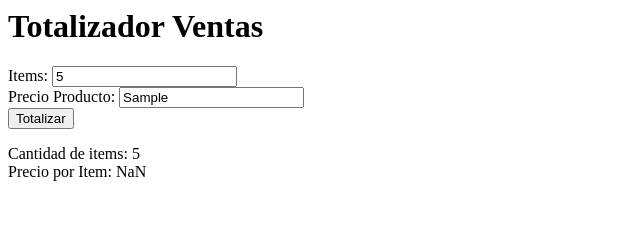
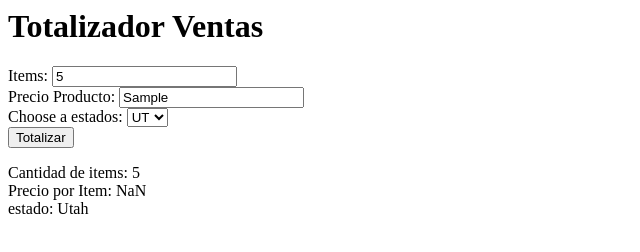
Before and after one commit to Luferchoo/proyecto_totalizador, a website built with Parcel: page index.html in a window 1280 px wide. Both pictures are taken after typing "5", "Sample" into the empty fields and a click on the input "Totalizar". Shown: the whole page, without its empty margins (0-640 px from the left). Built offline with nearby package versions, Linux system fonts and the light colour scheme.

Commit message:
Seleccionar estado y mostrar elección

```diff
--- a/index.html
+++ b/index.html
@@ -8,7 +8,15 @@
       <label for="precio-numero">Precio Producto:</label>
       <input type="numberf" id="precio-numero" />
       <br/>
-      <input type="submit" value="Totalizar" />
+      <label for="estados">Choose a estados:</label>
+      <select name="estados" id="estados">
+        <option value="Utah">UT</option>
+        <option value="Nevada">NV</option>
+        <option value="Texas">TX</option>
+        <option value="Alabama">AL</option>
+        <option value="California">CA</option>
+      </select>
+      <br/><input type="submit" value="Totalizar" />
     </form>
     <div id="resultado-div"></div>
 
--- a/src/presenter.js
+++ b/src/presenter.js
@@ -2,6 +2,8 @@
 
 const items = document.querySelector("#items-numero");
 const precio = document.querySelector("#precio-numero");
+const estado = document.querySelector("#estados");
+
 const form = document.querySelector("#totalizador-form");
 const div = document.querySelector("#resultado-div");
 
@@ -10,5 +12,6 @@ form.addEventListener("submit", (event) => {
 
   const items_numero = Number.parseInt(items.value);
   const precio_numero = Number.parseFloat(precio.value);
-  div.innerHTML = "<p>" + "Cantidad de items:      " + items_numero + "<br/>Precio por Item:       " + precio_numero + "</p>";
+  const estado_string = estado.value;
+  div.innerHTML = "<p>" + "Cantidad de items:      " + items_numero + "<br/>Precio por Item:       " + precio_numero + "<br/>estado:       " + estado_string + "</p>";
 });
```
